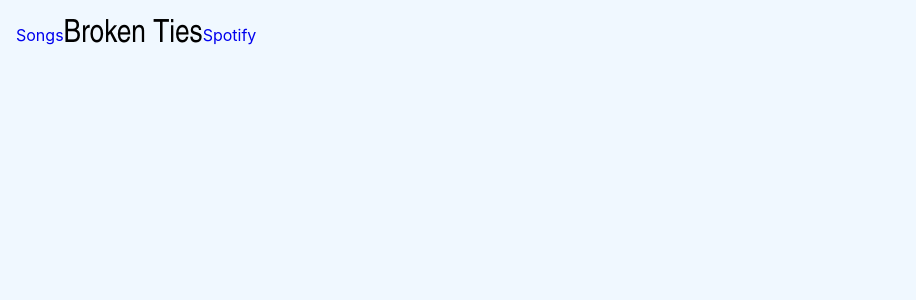
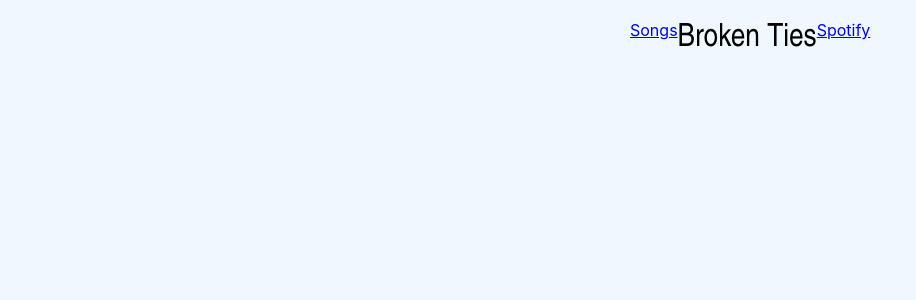
Before and after one commit to siddharthbeniwal023/music-artist, a React (Create React App) app: page / in a window 1280 px wide. Shown: the top 300 px of the page, without its empty margins (0-916 px from the left). Built offline with nearby package versions, Linux system fonts and the light colour scheme.

Commit message:
Trying to stylethe nav bar

```diff
--- a/src/Header.css
+++ b/src/Header.css
@@ -1,17 +1,15 @@
-.body{
+.body {
+    padding: 20px;
+
     display: flex;
     text-align: center;
-    align-items: center;
-    padding: 1rem;
     align-content: center;
+    margin-left: 610px;
 }
 
-.heading{
+.heading {
     color: #000000;
-    font-family:'Arial Narrow', Arial, sans-serif;
+    font-family: 'Arial Narrow', Arial, sans-serif;
     font-size: 2rem;
+
 }
-a{
- text-decoration: none;
- text-align: center;
-}
--- a/src/Header.js
+++ b/src/Header.js
@@ -9,7 +9,8 @@ const Header = function(){
             <div className="heading">
         Broken Ties
         </div>
-        <a href="#">Spotify</a>
+        <a href="#" id="spotify">Spotify</a>
+
             </div>
     )
 }
```
